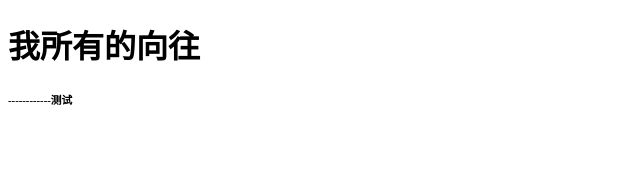
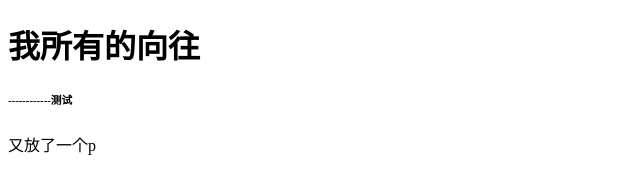
Before and after one commit to webJason/wwkk, a plain HTML site: page index.html in a window 1280 px wide. Shown: the whole page, without its empty margins (0-640 px from the left). Drawn offline with Linux system fonts and the light colour scheme.

Commit message:
有P标签的

```diff
--- a/index.html
+++ b/index.html
@@ -7,5 +7,6 @@
 <body>
 	<h1>我所有的向往</h1>
 	<h6>------------测试</h6>
+	<p>又放了一个p</p>
 </body>
 </html>
```
